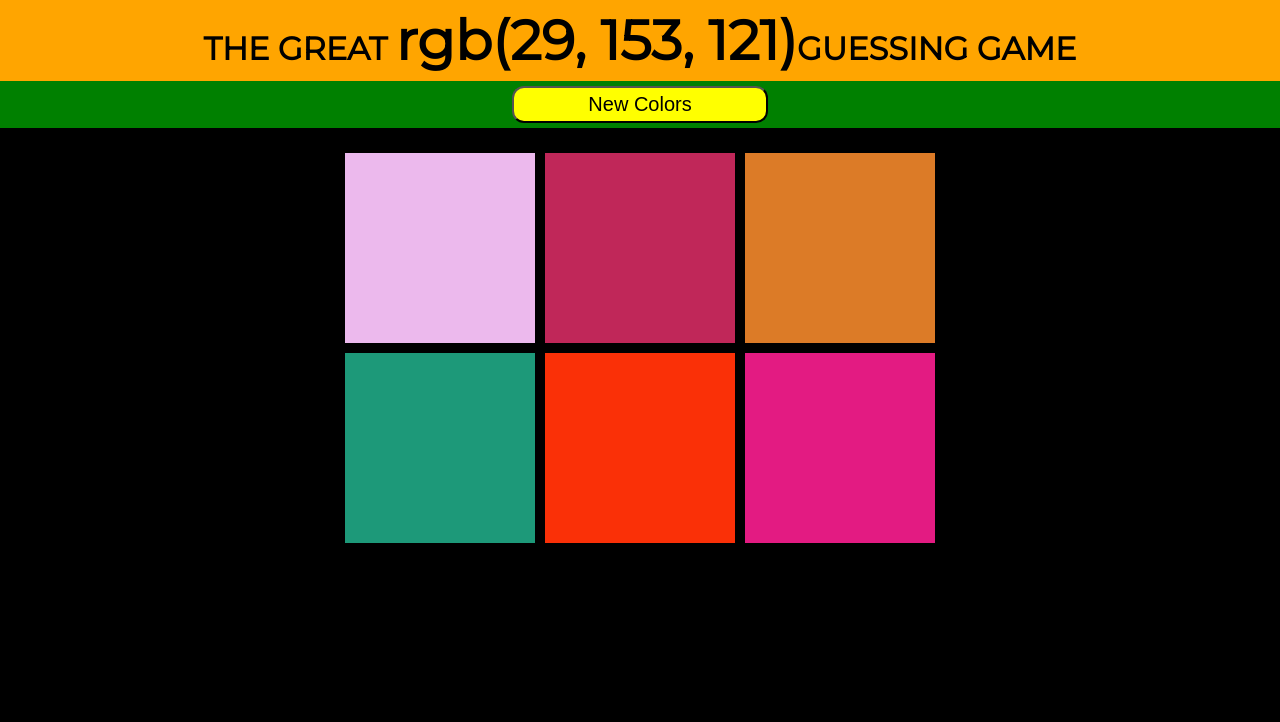
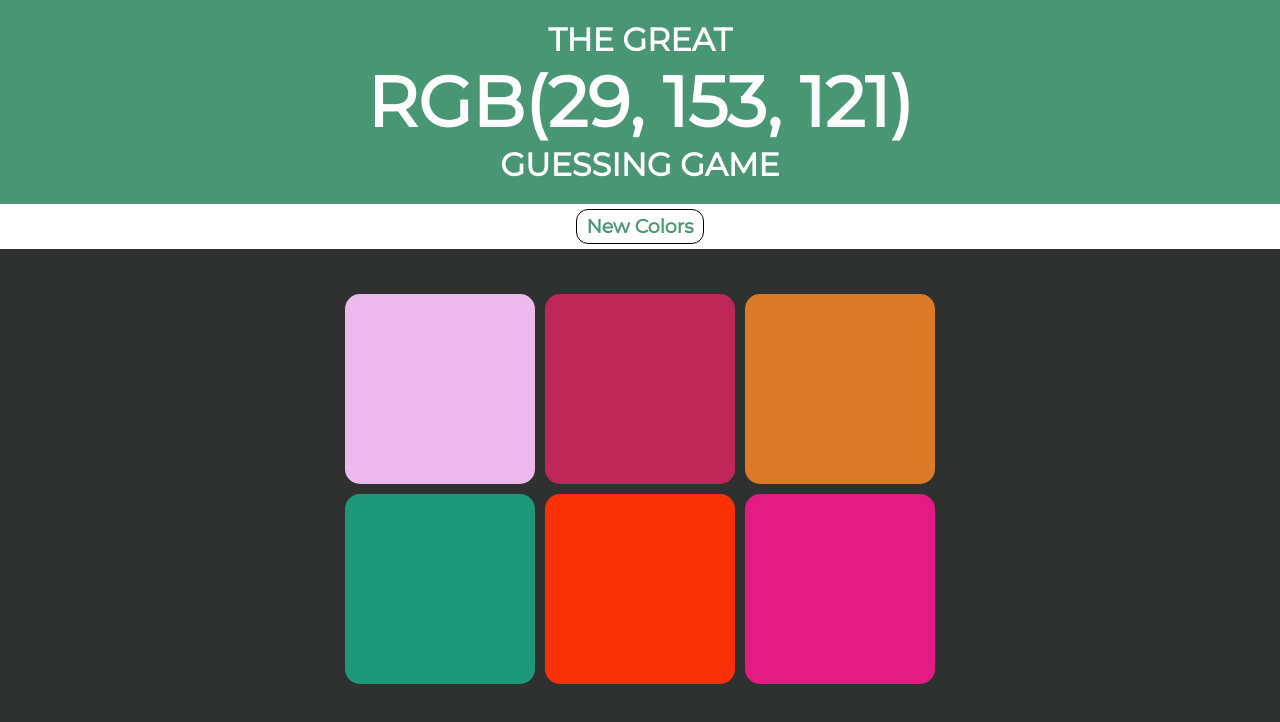
Before and after one commit to bdmcarthur/RGB_Game, a plain HTML site: page index.html in a window 1280 px wide. Drawn offline with Linux system fonts and the light colour scheme.

Commit message:
Styled buttons and header

```diff
--- a/index.html
+++ b/index.html
@@ -3,18 +3,22 @@
     <head>
         <link rel="stylesheet" href="styles.css">
 <link href="https://fonts.googleapis.com/css?family=Montserrat" rel="stylesheet">
-
-
         <title>RGB Game</title>
     </head>
     <body>
         <div id="heading">
-            <h1>THE GREAT <span id="rgb">NUM</span>GUESSING GAME</h1>
+            <h1>THE GREAT
+            <br>
+            <span id="rgb">NUM</span>
+            <br>
+            GUESSING GAME</h1>
         </div>
 
         <div id="nav">
-            <span id="tagline"></span>
-            <button type="button" name="button">New Colors</button>
+            <button name="button">New Colors</button>
+        </div>
+
+        <div id="tagline">
         </div>
 
         <div id="grid">
--- a/script.js
+++ b/script.js
@@ -8,7 +8,9 @@ var answer = answerNum();
 
 
 button.addEventListener("click", function(){
-    heading.style.backgroundColor = "orange";
+    heading.style.backgroundColor = "#489674";
+    button.textContent = "New Colors";
+    tagline.textContent = ""
     coArr = colorPicker();
     answer = answerNum();
     squareAssigner();
@@ -20,7 +22,7 @@ function colorPicker(){
 var colorArr = [];
 //chooses random RGB for each square
 for (var i = 0; i < square.length; i++) {
-    colorArr.push("rgb" + "(" + parseInt(Math.random() * 256) + ", " + parseInt(Math.random() * 256) + ", " + parseInt(Math.random() * 256) + ")")
+    colorArr.push("RGB" + "(" + parseInt(Math.random() * 256) + ", " + parseInt(Math.random() * 256) + ", " + parseInt(Math.random() * 256) + ")")
 }
 return colorArr;
 }
--- a/styles.css
+++ b/styles.css
@@ -1,38 +1,50 @@
 body {
     margin:0;
     padding:0;
-    background-color: black;
+    background-color: #2f3030;
+    font-family: 'Montserrat', sans-serif;
+    color: white;
 }
 
 h1 {
     margin: 0;
-    padding: 7px;
+    padding: 20px 0;
 }
 
 #heading {
-    font-family: 'Montserrat', sans-serif;
     font-size: 16px;
     text-align: center;
-    background-color: orange;
+    background-color: #489674;
     padding: 0;
 }
 
 #rgb {
-    font-size: 55px;
+    font-size: 70px;
 }
 
 #nav {
-    background-color: green;
+    background-color: white;
     text-align:center;
 }
 
+#tagline {
+    text-align:center;
+    font-size: 20px;
+    color: white;
+    padding-top: 20px;
+}
+
 button {
+    border: 1px solid black;
     border-radius: 12px;
-    background-color: yellow;
-    font-size: 20px;
+    background-color: white;
+    font-family: 'Montserrat', sans-serif;
+    font-size: 19px;
+    font-weight: bold;
+    color: #489674;
     margin: 5px;
     padding: 5px;
-    width: 20%;
+    width: 10%;
 }
 
 #grid {
@@ -48,4 +60,5 @@ button {
 .square {
     padding: 5px;
     margin: 5px;
+    border-radius: 15px;
     }
```
